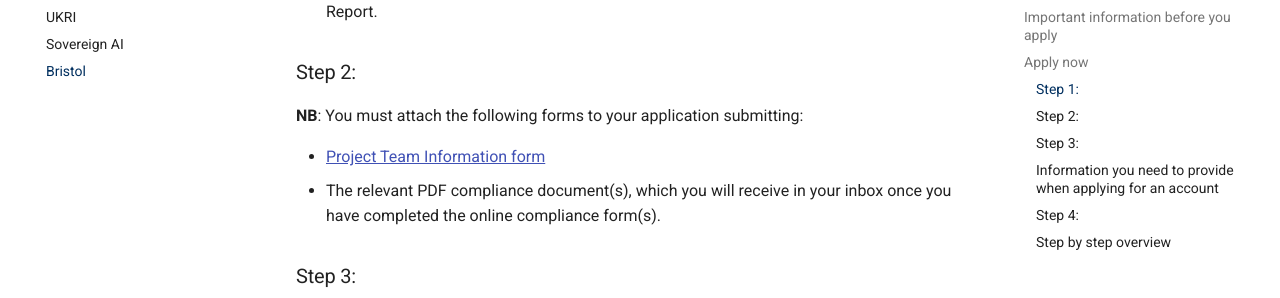
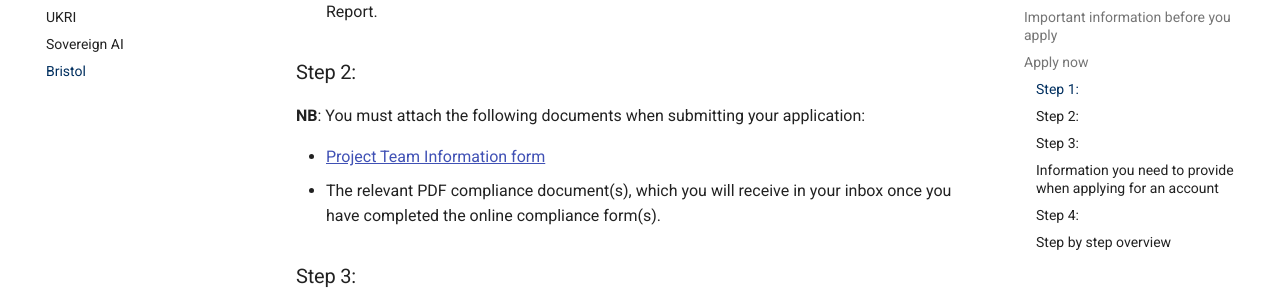
Before and after one commit to isambard-sc/apply.isambard.ac.uk, an MkDocs documentation site: the page built from docs/bristol/index.md, in a window 1280 px wide and 900 px high, scrolled down 2281 px. Shown: the part 154-452 px from the top of the window. Built offline with MkDocs 1.6.1 and Material for MkDocs 9.7.7, drawn with Linux system fonts in a browser that asks for light colours.

Commit message:
Update index.md

```diff
--- a/docs/bristol/index.md
+++ b/docs/bristol/index.md
@@ -74,7 +74,7 @@ Full details of how node hours accounting works on BriCS services are provided i
 
 ### Step 2:
 
-**NB**: You must attach the following forms to your application submitting:
+**NB**: You must attach the following documents when submitting your application:
 
 - [Project Team Information form][project-team-form]
 - The relevant PDF compliance document(s), which you will receive in your inbox once you have completed the online compliance form(s).
```
